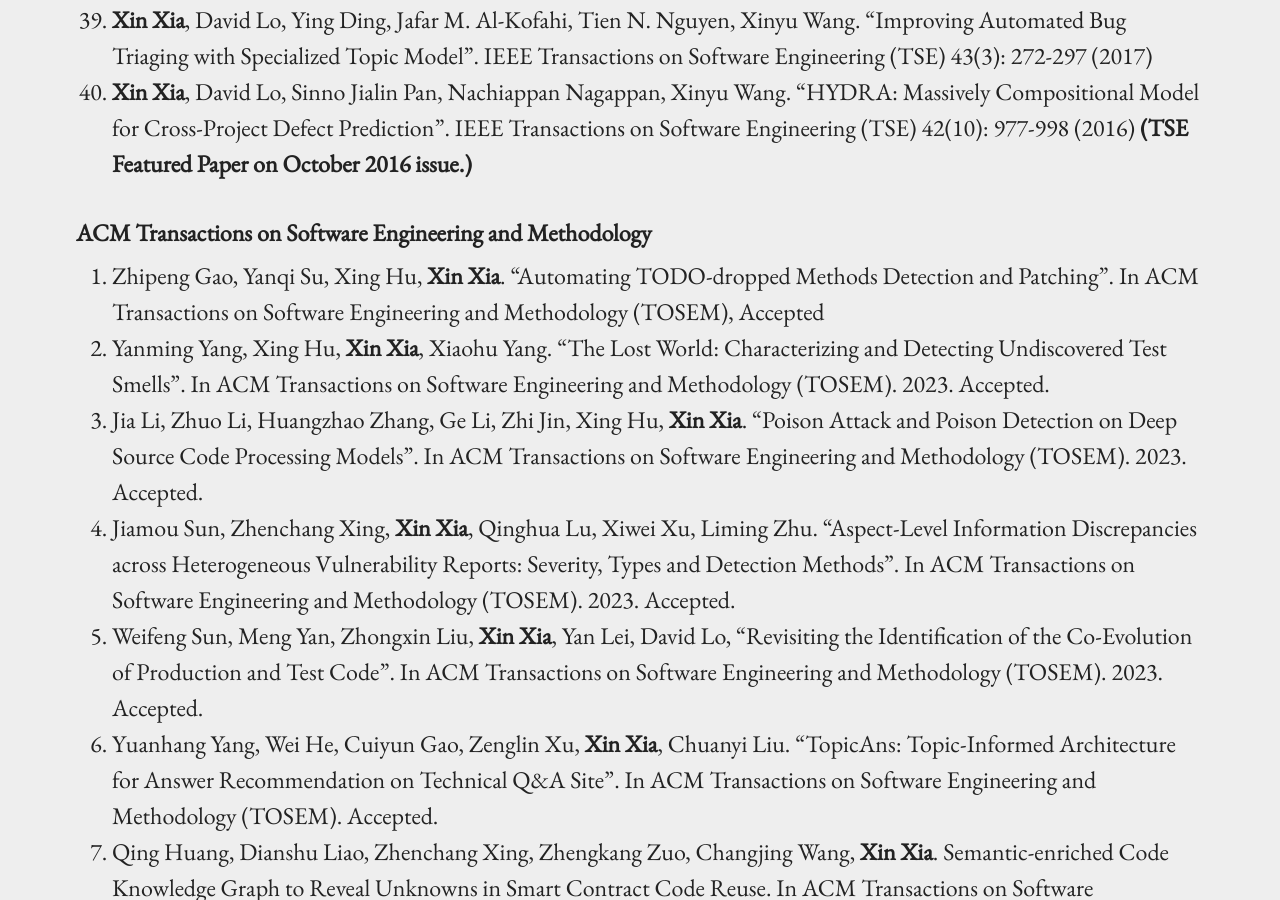
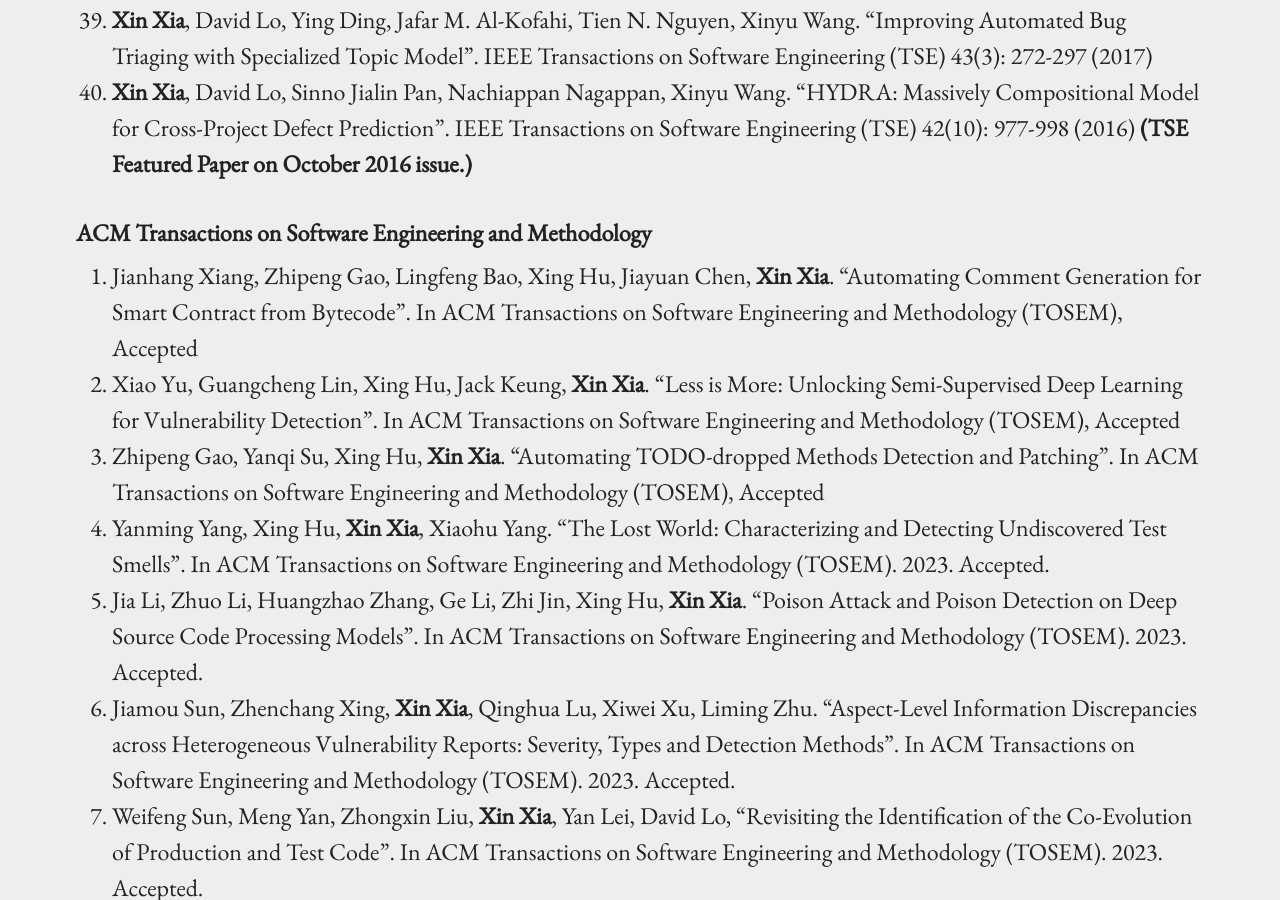
Before and after one commit to xin-xia/xin-xia.github.io, a Jekyll site: the page built from index.md, in a window 1280 px wide and 900 px high, scrolled down 4687 px. Built offline with Jekyll 4.4.1, drawn with Linux system fonts in a browser that asks for light colours.

Commit message:
Update index.md

```diff
--- a/index.md
+++ b/index.md
@@ -82,6 +82,8 @@ Case Study of Code Clone Detection and Defect Prediction". IEEE Transactions on
  <strong>(TSE Featured Paper on October 2016 issue.)</strong>     <br />
 
 #### ACM Transactions on Software Engineering and Methodology
+1. Jianhang Xiang, Zhipeng Gao, Lingfeng Bao, Xing Hu, Jiayuan Chen,  <strong>Xin Xia</strong>. "Automating Comment Generation for Smart Contract from Bytecode".  In ACM Transactions on Software Engineering and Methodology (TOSEM), Accepted <br />
+1. Xiao Yu, Guangcheng Lin, Xing Hu, Jack Keung, <strong>Xin Xia</strong>. "Less is More: Unlocking Semi-Supervised Deep Learning for Vulnerability Detection".  In ACM Transactions on Software Engineering and Methodology (TOSEM), Accepted <br />
 1. Zhipeng Gao, Yanqi Su, Xing Hu, <strong>Xin Xia</strong>. "Automating TODO-dropped Methods Detection and Patching". In ACM Transactions on Software Engineering and Methodology (TOSEM), Accepted <br />
 1. Yanming Yang, Xing Hu,  <strong>Xin Xia</strong>, Xiaohu Yang. "The Lost World: Characterizing and Detecting Undiscovered Test Smells".  In ACM Transactions on Software Engineering and Methodology (TOSEM). 2023. Accepted.     <br />
 1. Jia Li, Zhuo Li, Huangzhao Zhang, Ge Li, Zhi Jin, Xing Hu,  <strong>Xin Xia</strong>. "Poison Attack and Poison Detection on Deep Source Code Processing Models". In ACM Transactions on Software Engineering and Methodology (TOSEM). 2023. Accepted.     <br />
```
